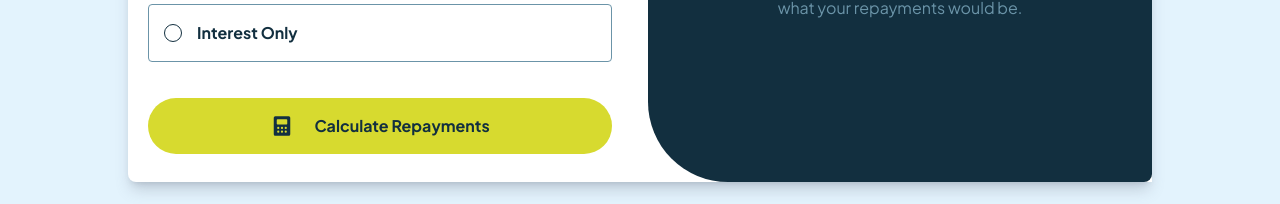
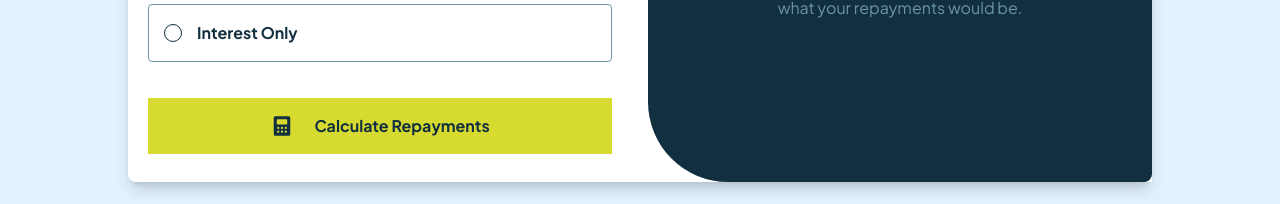
Before and after one commit to Humber70/mortgage-repayment-calculator, a React (Vite) app: page / in a window 1280 px wide. Shown: the part 516-720 px from the top of the page. Built offline with nearby package versions, Linux system fonts and the light colour scheme.

Commit message:
style: remove unused button styles and ensure input outline is set to none

```diff
--- a/src/index.css
+++ b/src/index.css
@@ -62,6 +62,7 @@ input {
   font-weight: var(--font-w-700);
   color: var(--slate-900);
   padding-left: 1rem;
+  outline: none;
 
   &:hover {
     border-color: var(--slate-700);
@@ -71,13 +72,3 @@ input {
 .inputError {
   border: 1px solid var(--primary-color-red);
 }
-
-button {
-  border-radius: 2rem;
-  background-color: #272783;
-  color: white;
-
-  &:hover {
-    background-color: rgb(245, 245, 134);
-  }
-}
```
